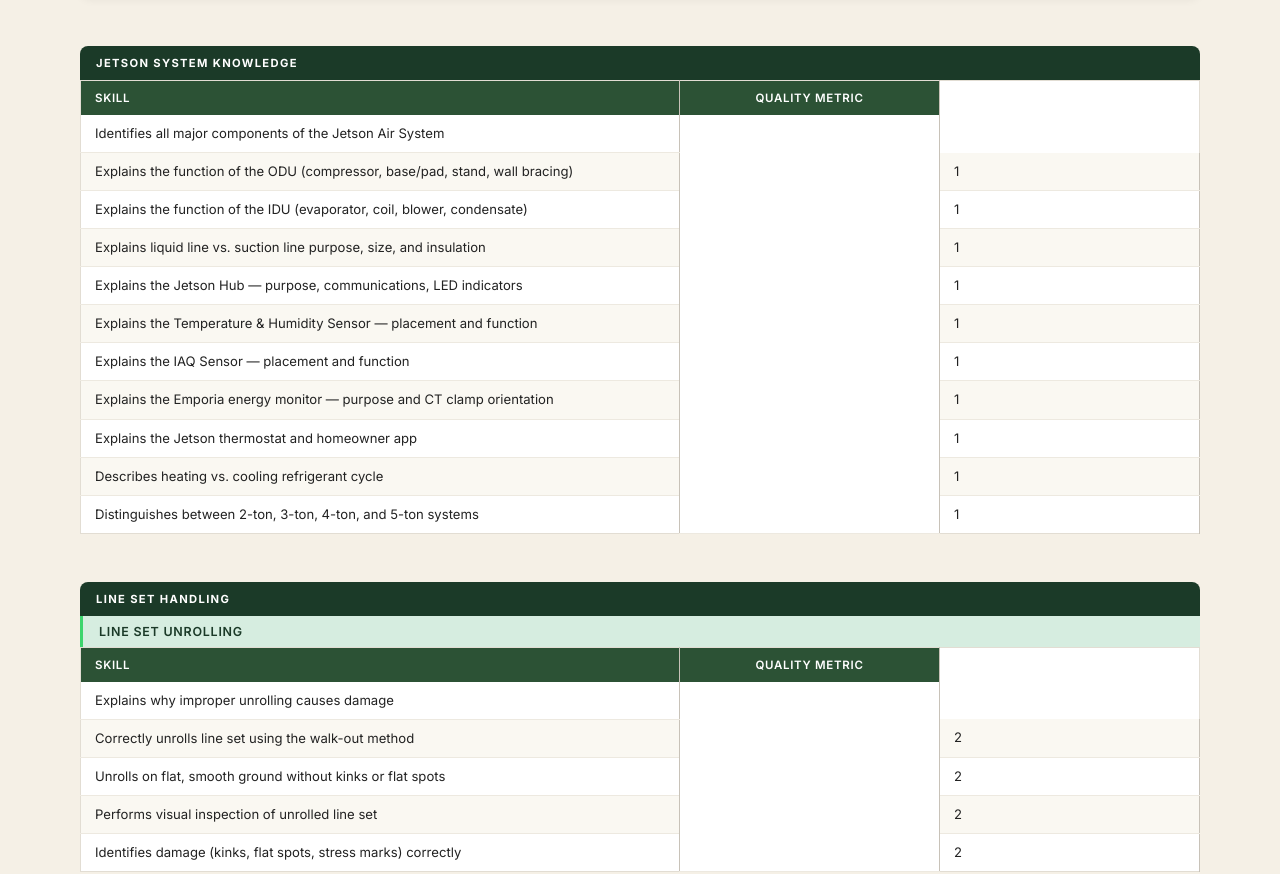
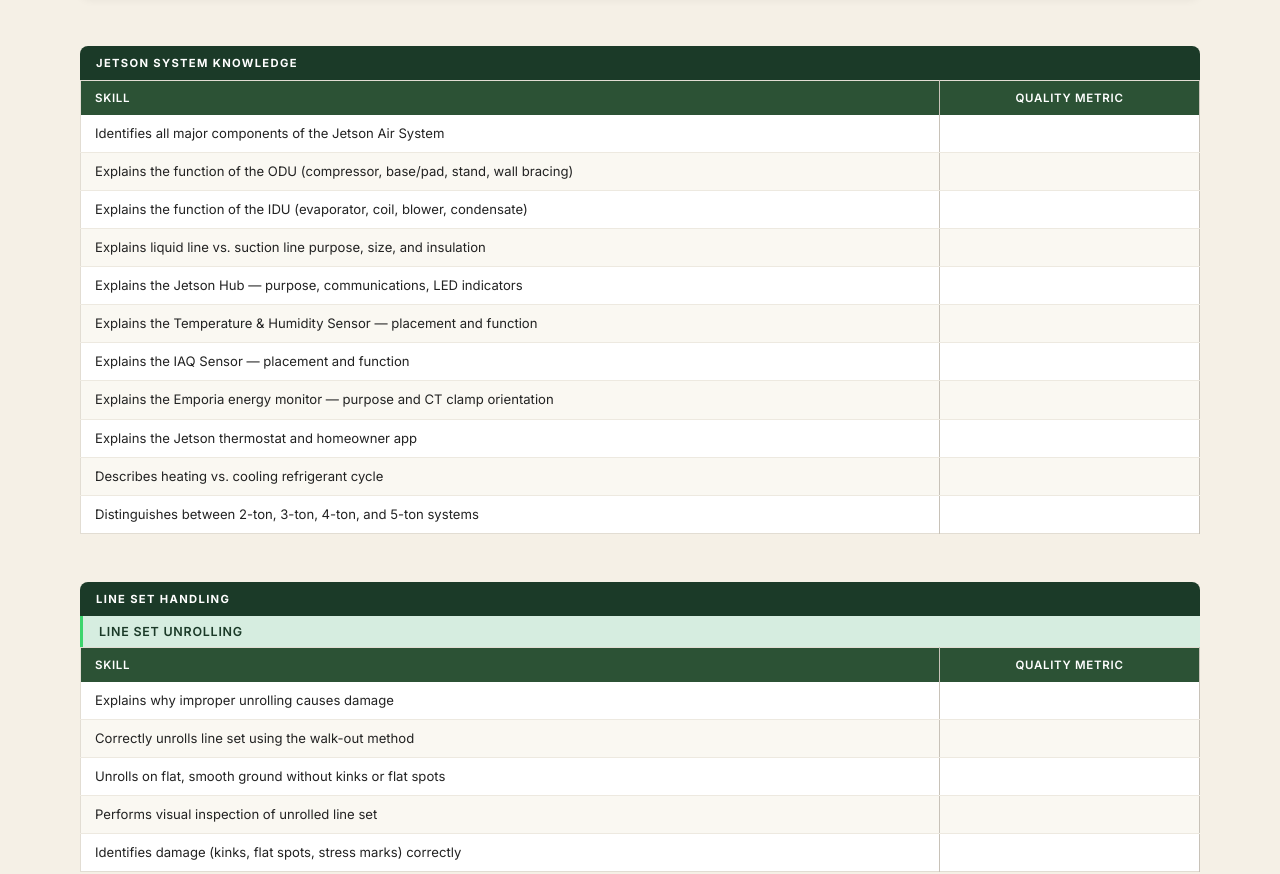
Before and after one commit to travismerrifield-cpu/installer-skill-rubric, a website: page index.html in a window 1280 px wide. Shown: the part 832-1706 px from the top of the page. Drawn offline with nearby package versions, Linux system fonts and the light colour scheme.

Commit message:
Revert Quality Metric back to individual cells per row

```diff
--- a/index.html
+++ b/index.html
@@ -525,14 +525,11 @@
           th.textContent = "Quality Metric";
           headerRow.insertBefore(th, headerRow.children[1]);
         }
-        // Add one merged cell spanning all body rows
-        const bodyRows = table.querySelectorAll("tbody tr");
-        if (bodyRows.length > 0) {
+        // Add empty cell after first td in each body row
+        table.querySelectorAll("tbody tr").forEach(row => {
           const td = document.createElement("td");
-          td.rowSpan = bodyRows.length;
-          td.style.verticalAlign = "top";
-          bodyRows[0].insertBefore(td, bodyRows[0].children[1]);
-        }
+          row.insertBefore(td, row.children[1]);
+        });
       });
     }
 
```
